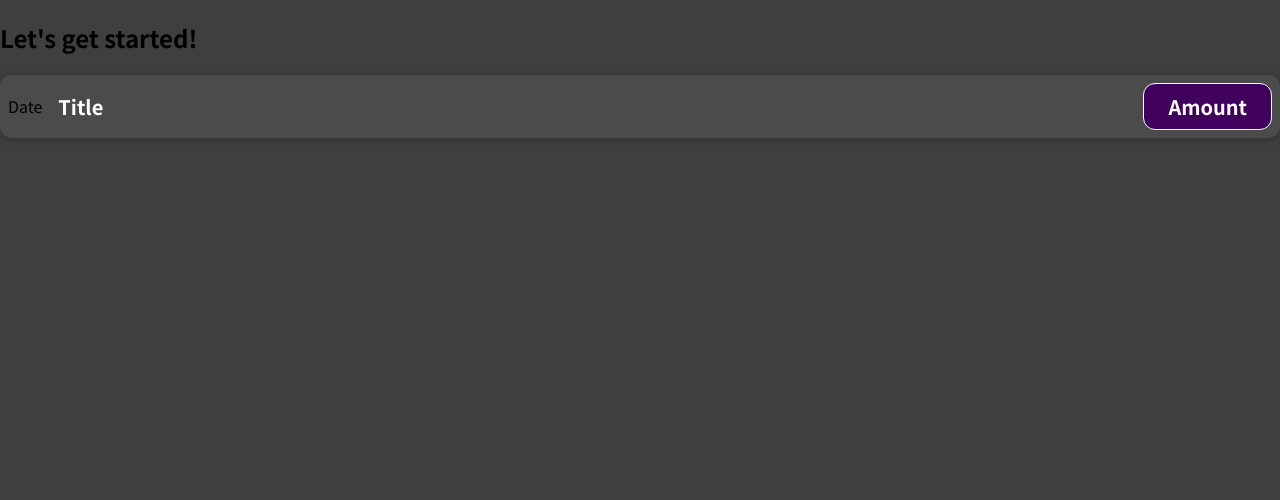
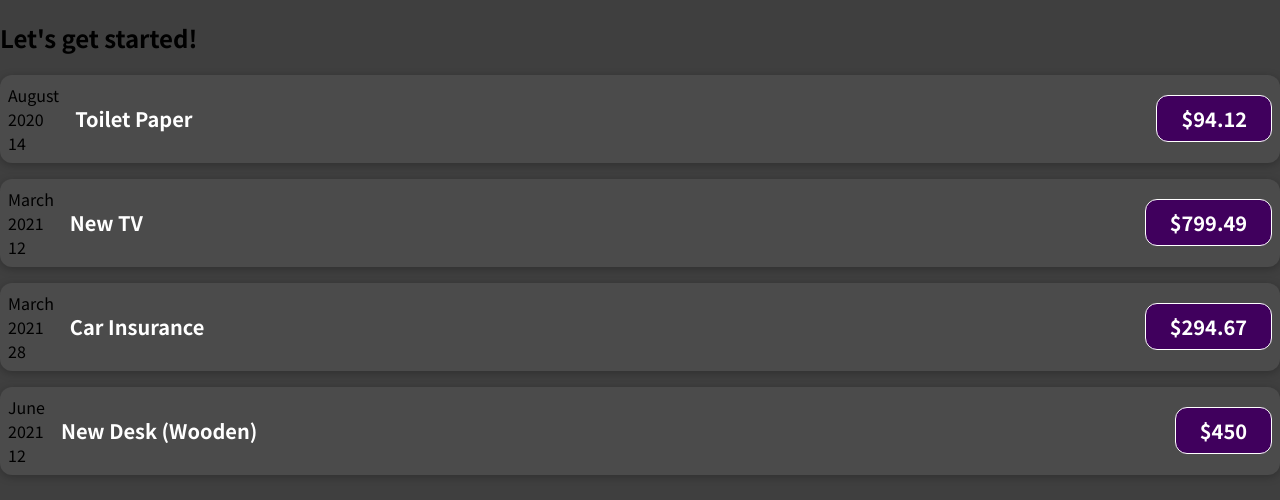
Before and after one commit to charlieOJ/expense-tracker, a JavaScript app: page / in a window 1280 px wide. Shown: the top 500 px of the page. Built offline with nearby package versions, Linux system fonts and the light colour scheme.

Commit message:
add expenses constant + call ExpenseItem multiple times w/ props

```diff
--- a/src/App.js
+++ b/src/App.js
@@ -1,11 +1,19 @@
 import ExpenseItem from './components/ExpenseItem';
+import { expenses } from './expenses'
 
 function App() {
+  const expenseItems = expenses.map(expense => {
+    return <ExpenseItem
+      key={expense.id}
+      title={expense.title}
+      date={expense.date}
+      amount={expense.amount} />
+  });
+
   return (
     <div>
       <h2>Let's get started!</h2>
-
-      <ExpenseItem></ExpenseItem>
+      {expenseItems}
     </div>
   );
 }
--- a/src/components/ExpenseItem.js
+++ b/src/components/ExpenseItem.js
@@ -1,11 +1,19 @@
 import './ExpenseItem.css';
 
-function ExpenseItem() {
+function ExpenseItem(props) {
+  const year = props.date.toLocaleString('en-US', { year: 'numeric' });
+  const month = props.date.toLocaleString('en-US', { month: 'long' });
+  const day = props.date.toLocaleString('en-US', { day: '2-digit' });
+
   return (<div className="expense-item">
-    <div>Date</div>
+    <div>
+      <div>{month}</div>
+      <div>{year}</div>
+      <div>{day}</div>
+    </div>
     <div className="expense-item__description">
-      <h2>Title</h2>
-      <div className="expense-item__price">Amount</div>
+      <h2>{props.title}</h2>
+      <div className="expense-item__price">${props.amount}</div>
     </div>
   </div>);
 }
--- /dev/null
+++ b/src/expenses.js
@@ -0,0 +1,21 @@
+export const expenses = [
+  {
+    id: 'e1',
+    title: 'Toilet Paper',
+    amount: 94.12,
+    date: new Date(2020, 7, 14),
+  },
+  { id: 'e2', title: 'New TV', amount: 799.49, date: new Date(2021, 2, 12) },
+  {
+    id: 'e3',
+    title: 'Car Insurance',
+    amount: 294.67,
+    date: new Date(2021, 2, 28),
+  },
+  {
+    id: 'e4',
+    title: 'New Desk (Wooden)',
+    amount: 450,
+    date: new Date(2021, 5, 12),
+  },
+];
```
